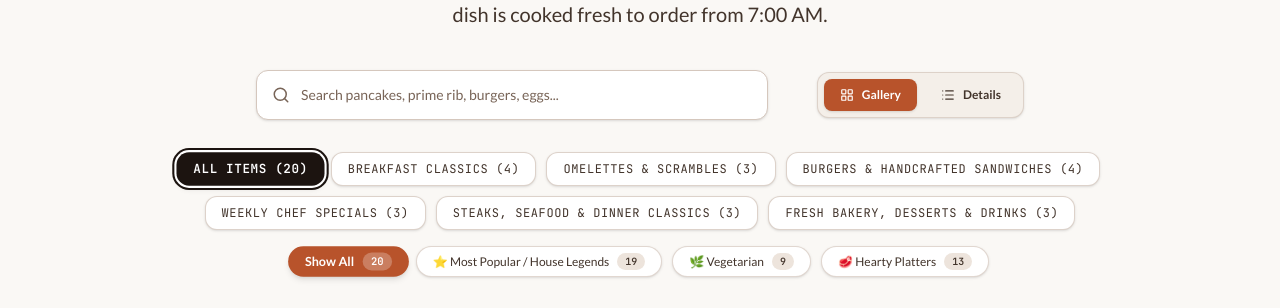
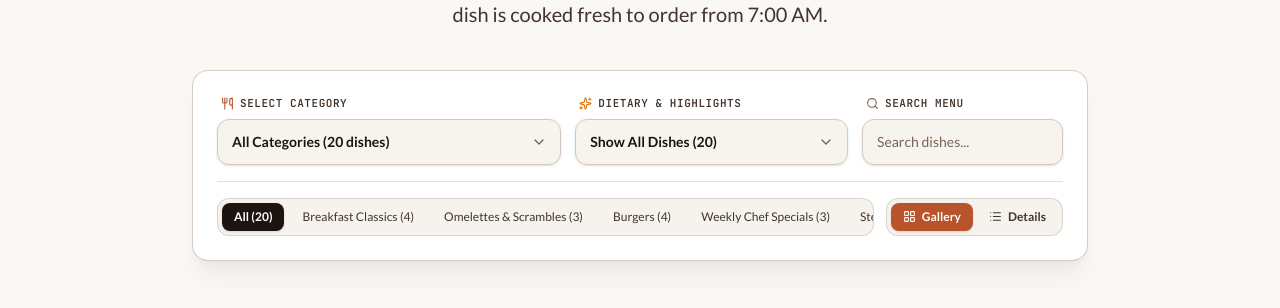
Before and after one commit to SonyLucky7/Eppies-Restaurant, a Next.js app: page /menu in a window 1280 px wide. Shown: the part 313-621 px from the top of the page. Built offline with nearby package versions, Linux system fonts and the light colour scheme; a web font is replaced by a local one.

Commit message:
feat(menu): replace cluttered button pills with unified luxury menu selection bar

```diff
--- a/src/app/menu/page.tsx
+++ b/src/app/menu/page.tsx
@@ -13,6 +13,7 @@ import {
   LayoutGrid,
   List,
   ChevronRight,
+  ChevronDown,
   Info
 } from "lucide-react";
 import { menuCategories, type MenuItem } from "@/data/menu";
@@ -160,121 +161,151 @@ export default function MenuPage() {
           </p>
         </SectionReveal>
 
-        {/* ─── Controls & Search ────────────────────────────────── */}
+        {/* ─── Unified Menu Selection & Filter Bar ────────────────────────── */}
         <SectionReveal delay={0.15}>
-          <div className="mt-10 max-w-3xl mx-auto flex flex-col md:flex-row gap-4 items-center justify-between">
-            {/* Search Input */}
-            <div className="relative w-full md:w-2/3">
-              <Search
-                size={18}
-                className="absolute left-4 top-1/2 -translate-y-1/2 text-brown-400"
+          <div className="mt-10 max-w-4xl mx-auto bg-warm-white border border-brown-200/90 rounded-2xl p-4 sm:p-6 shadow-xl shadow-brown-900/5">
+            {/* Primary Selection Controls */}
+            <div className="grid grid-cols-1 sm:grid-cols-2 lg:grid-cols-12 gap-3.5 items-end">
+              {/* Category Selection Bar */}
+              <div className="lg:col-span-5 text-left">
+                <label className="block text-[11px] font-mono uppercase tracking-wider text-brown-700 font-bold mb-1.5 pl-1 flex items-center gap-1.5">
+                  <Utensils size={13} className="text-terracotta" />
+                  <span>Select Category</span>
+                </label>
+                <div className="relative">
+                  <select
+                    value={selectedCategory}
+                    onChange={(e) => handleCategorySelect(e.target.value)}
+                    className="w-full pl-3.5 pr-10 py-3 bg-cream/70 hover:bg-cream border border-brown-200 rounded-xl text-sm font-semibold text-brown-900 appearance-none focus:outline-none focus:border-terracotta focus:ring-1 focus:ring-terracotta transition-all cursor-pointer shadow-sm"
+                  >
+                    <option value="all">All Categories ({allItems.length} dishes)</option>
+                    {menuCategories.map((cat) => (
+                      <option key={cat.id} value={cat.id}>
+                        {cat.name} ({cat.items.length} dishes)
+                      </option>
+                    ))}
+                  </select>
+                  <ChevronDown
+                    size={16}
+                    className="absolute right-3.5 top-1/2 -translate-y-1/2 text-brown-400 pointer-events-none"
                   />
+                </div>
+              </div>
+
+              {/* Dietary Filter Selection */}
+              <div className="lg:col-span-4 text-left">
+                <label className="block text-[11px] font-mono uppercase tracking-wider text-brown-700 font-bold mb-1.5 pl-1 flex items-center gap-1.5">
+                  <Sparkles size={13} className="text-amber-600" />
+                  <span>Dietary & Highlights</span>
+                </label>
+                <div className="relative">
+                  <select
+                    value={selectedFilter}
+                    onChange={(e) => handleFilterSelect(e.target.value)}
+                    className="w-full pl-3.5 pr-10 py-3 bg-cream/70 hover:bg-cream border border-brown-200 rounded-xl text-sm font-semibold text-brown-900 appearance-none focus:outline-none focus:border-terracotta focus:ring-1 focus:ring-terracotta transition-all cursor-pointer shadow-sm"
+                  >
+                    <option value="all">Show All Dishes ({filterCounts.all})</option>
+                    <option value="popular">⭐ Most Popular / House Legends ({filterCounts.popular})</option>
+                    <option value="vegetarian">🌿 Vegetarian Dishes ({filterCounts.vegetarian})</option>
+                    <option value="hearty">🥩 Hearty Platters ({filterCounts.hearty})</option>
+                  </select>
+                  <ChevronDown
+                    size={16}
+                    className="absolute right-3.5 top-1/2 -translate-y-1/2 text-brown-400 pointer-events-none"
+                  />
+                </div>
+              </div>
+
+              {/* Search Dishes */}
+              <div className="lg:col-span-3 text-left">
+                <label className="block text-[11px] font-mono uppercase tracking-wider text-brown-700 font-bold mb-1.5 pl-1 flex items-center gap-1.5">
+                  <Search size={13} className="text-brown-400" />
+                  <span>Search Menu</span>
+                </label>
+                <div className="relative">
                   <input
                     type="text"
                     value={searchQuery}
                     onChange={(e) => setSearchQuery(e.target.value)}
-                placeholder="Search pancakes, prime rib, burgers, eggs..."
-                className="w-full pl-11 pr-10 py-3.5 bg-warm-white border border-brown-200 rounded-xl text-sm text-brown-900 placeholder:text-brown-400 focus:outline-none focus:border-terracotta shadow-sm transition-all font-body"
+                    placeholder="Search dishes..."
+                    className="w-full pl-3.5 pr-8 py-3 bg-cream/70 hover:bg-cream border border-brown-200 rounded-xl text-sm text-brown-900 placeholder:text-brown-400 focus:outline-none focus:border-terracotta focus:ring-1 focus:ring-terracotta shadow-sm transition-all"
                   />
                   {searchQuery && (
                     <button
                       onClick={() => setSearchQuery("")}
-                  className="absolute right-4 top-1/2 -translate-y-1/2 text-brown-400 hover:text-brown-700 p-1 cursor-pointer"
+                      className="absolute right-2.5 top-1/2 -translate-y-1/2 text-brown-400 hover:text-brown-700 p-1 cursor-pointer"
+                      title="Clear search"
                     >
-                  <X size={16} />
+                      <X size={14} />
                     </button>
                   )}
                 </div>
+              </div>
+            </div>
 
-            {/* View Mode Toggle */}
-            <div className="flex items-center gap-2 bg-cream p-1.5 rounded-xl border border-brown-200/70 self-end md:self-auto shadow-sm">
+            {/* Quick Segmented Categories Rail + View Switcher */}
+            <div className="mt-4 pt-4 border-t border-brown-200/60 flex flex-col md:flex-row items-center justify-between gap-3">
+              {/* Contained horizontal segmented bar */}
+              <div className="w-full md:w-auto overflow-x-auto flex items-center gap-1.5 p-1 bg-cream/80 rounded-xl border border-brown-200/70 [scrollbar-width:none] [-ms-overflow-style:none] [&::-webkit-scrollbar]:hidden">
                 <button
-                onClick={() => setViewMode("grid")}
-                className={`flex items-center gap-2 px-4 py-2 rounded-lg text-xs font-semibold transition-all cursor-pointer ${
-                  viewMode === "grid"
-                    ? "bg-terracotta text-white shadow-sm"
-                    : "text-brown-700 hover:text-terracotta"
+                  onClick={() => handleCategorySelect("all")}
+                  className={`px-3 py-1.5 rounded-lg text-xs font-medium transition-all whitespace-nowrap cursor-pointer ${
+                    selectedCategory === "all"
+                      ? "bg-brown-900 text-white font-semibold shadow-sm"
+                      : "text-brown-700 hover:text-brown-900 hover:bg-white/60"
                   }`}
                 >
-                <LayoutGrid size={14} />
-                <span>Gallery</span>
-              </button>
-              <button
-                onClick={() => setViewMode("list")}
-                className={`flex items-center gap-2 px-4 py-2 rounded-lg text-xs font-semibold transition-all cursor-pointer ${
-                  viewMode === "list"
-                    ? "bg-terracotta text-white shadow-sm"
-                    : "text-brown-700 hover:text-terracotta"
-                }`}
-              >
-                <List size={14} />
-                <span>Details</span>
-              </button>
-            </div>
-          </div>
-        </SectionReveal>
-
-        {/* ─── Category Tabs (Clean Wrap, No Clipping) ────────── */}
-        <div className="mt-8 flex flex-wrap gap-2.5 items-center justify-center max-w-5xl mx-auto px-2">
-          <button
-            onClick={() => handleCategorySelect("all")}
-            className={`px-4 py-2 rounded-xl text-xs font-mono uppercase tracking-wider transition-all cursor-pointer whitespace-nowrap ${
-              selectedCategory === "all"
-                ? "bg-brown-900 text-white shadow-md font-bold ring-2 ring-brown-900 ring-offset-2 scale-105"
-                : "bg-warm-white text-brown-700 hover:bg-cream border border-brown-200/80 shadow-sm"
-            }`}
-          >
-            All Items ({allItems.length})
+                  All ({allItems.length})
                 </button>
                 {menuCategories.map((cat) => (
                   <button
                     key={cat.id}
                     onClick={() => handleCategorySelect(cat.id)}
-              className={`px-4 py-2 rounded-xl text-xs font-mono uppercase tracking-wider transition-all cursor-pointer whitespace-nowrap ${
+                    className={`px-3 py-1.5 rounded-lg text-xs font-medium transition-all whitespace-nowrap cursor-pointer ${
                       selectedCategory === cat.id
-                  ? "bg-brown-900 text-white shadow-md font-bold ring-2 ring-brown-900 ring-offset-2 scale-105"
-                  : "bg-warm-white text-brown-700 hover:bg-cream border border-brown-200/80 shadow-sm"
+                        ? "bg-brown-900 text-white font-semibold shadow-sm"
+                        : "text-brown-700 hover:text-brown-900 hover:bg-white/60"
                     }`}
                   >
-              {cat.name} ({cat.items.length})
+                    {cat.name.replace(" & Handcrafted Sandwiches", "").replace(", Seafood & Dinner Classics", "")} ({cat.items.length})
                   </button>
                 ))}
               </div>
 
-        {/* ─── Quick Filter Chips with Real Counts ────────────── */}
-        <div className="mt-4 flex flex-wrap gap-2.5 justify-center items-center">
-          {[
-            { id: "all", label: "Show All", count: filterCounts.all },
-            { id: "popular", label: "⭐ Most Popular / House Legends", count: filterCounts.popular },
-            { id: "vegetarian", label: "🌿 Vegetarian", count: filterCounts.vegetarian },
-            { id: "hearty", label: "🥩 Hearty Platters", count: filterCounts.hearty },
-          ].map((chip) => (
+              {/* View Mode Toggle */}
+              <div className="flex items-center gap-1 p-1 bg-cream/80 rounded-xl border border-brown-200/70 shrink-0 self-end md:self-auto">
                 <button
-              key={chip.id}
-              onClick={() => handleFilterSelect(chip.id)}
-              className={`px-4 py-1.5 rounded-full text-xs font-medium transition-all cursor-pointer flex items-center gap-2 ${
-                selectedFilter === chip.id
-                  ? "bg-terracotta text-white shadow-md font-semibold scale-105"
-                  : "bg-warm-white text-brown-700 hover:bg-cream border border-brown-200/70 shadow-sm"
+                  onClick={() => setViewMode("grid")}
+                  className={`flex items-center gap-1.5 px-3 py-1.5 rounded-lg text-xs font-semibold transition-all cursor-pointer ${
+                    viewMode === "grid"
+                      ? "bg-terracotta text-white shadow-sm"
+                      : "text-brown-700 hover:text-terracotta"
                   }`}
+                  title="Grid view"
                 >
-              <span>{chip.label}</span>
-              <span
-                className={`px-2 py-0.5 rounded-full text-[10px] font-mono font-bold ${
-                  selectedFilter === chip.id
-                    ? "bg-white/25 text-white"
-                    : "bg-brown-100 text-brown-700"
+                  <LayoutGrid size={13} />
+                  <span className="hidden sm:inline">Gallery</span>
+                </button>
+                <button
+                  onClick={() => setViewMode("list")}
+                  className={`flex items-center gap-1.5 px-3 py-1.5 rounded-lg text-xs font-semibold transition-all cursor-pointer ${
+                    viewMode === "list"
+                      ? "bg-terracotta text-white shadow-sm"
+                      : "text-brown-700 hover:text-terracotta"
                   }`}
+                  title="List view"
                 >
-                {chip.count}
-              </span>
+                  <List size={13} />
+                  <span className="hidden sm:inline">Details</span>
                 </button>
-          ))}
+              </div>
             </div>
 
-        {/* ─── Active Filter Status & Reset Banner ────────────── */}
+            {/* Active Filter & Live Counter Indicator */}
             {(selectedCategory !== "all" || selectedFilter !== "all" || searchQuery.trim()) && (
-          <div className="mt-5 inline-flex flex-wrap items-center justify-center gap-2 px-4 py-2 rounded-full bg-cream border border-brown-200/80 text-xs text-brown-700 shadow-sm">
+              <div className="mt-3.5 pt-3 border-t border-brown-200/50 flex flex-wrap items-center justify-between gap-2 text-xs text-brown-700">
+                <div className="flex items-center gap-2">
+                  <span className="w-2 h-2 rounded-full bg-emerald-500 animate-pulse" />
                   <span>
                     Showing <strong className="text-brown-900 font-bold">{filteredItems.length}</strong> {filteredItems.length === 1 ? "dish" : "dishes"}
                     {selectedCategory !== "all" && (
@@ -286,18 +317,22 @@ export default function MenuPage() {
                       </strong></>
                     )}
                   </span>
+                </div>
                 <button
                   onClick={() => {
                     setSelectedCategory("all");
                     setSelectedFilter("all");
                     setSearchQuery("");
                   }}
-              className="ml-2 text-terracotta font-bold underline hover:text-terracotta-dark cursor-pointer text-xs"
+                  className="text-terracotta font-bold hover:underline cursor-pointer flex items-center gap-1 text-xs"
                 >
+                  <X size={13} />
                   Reset all filters
                 </button>
               </div>
             )}
+          </div>
+        </SectionReveal>
       </section>
 
       {/* ─── Main Menu Items Display ─────────────────────────── */}
```
Lines whose indentation alone changed are shown as unchanged.
